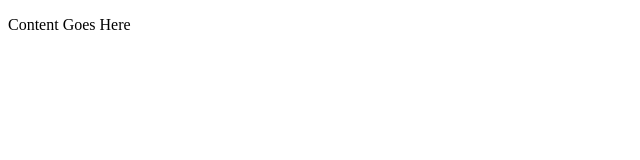
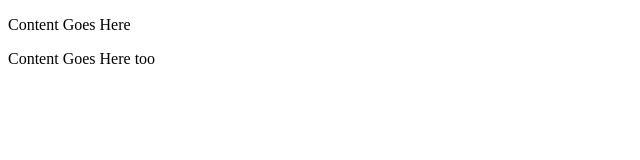
Before and after one commit to AntiJ-RTC/Assignment_1, a plain HTML site: page index.html in a window 1280 px wide. Shown: the whole page, without its empty margins (0-640 px from the left). Drawn offline with Linux system fonts and the light colour scheme.

Commit message:
Added more content

```diff
--- a/index.html
+++ b/index.html
@@ -5,5 +5,6 @@
     </head>
     <body>
         <p>Content Goes Here</p>
+        <p>Content Goes Here too</p>
     </body>
 </html>
```
